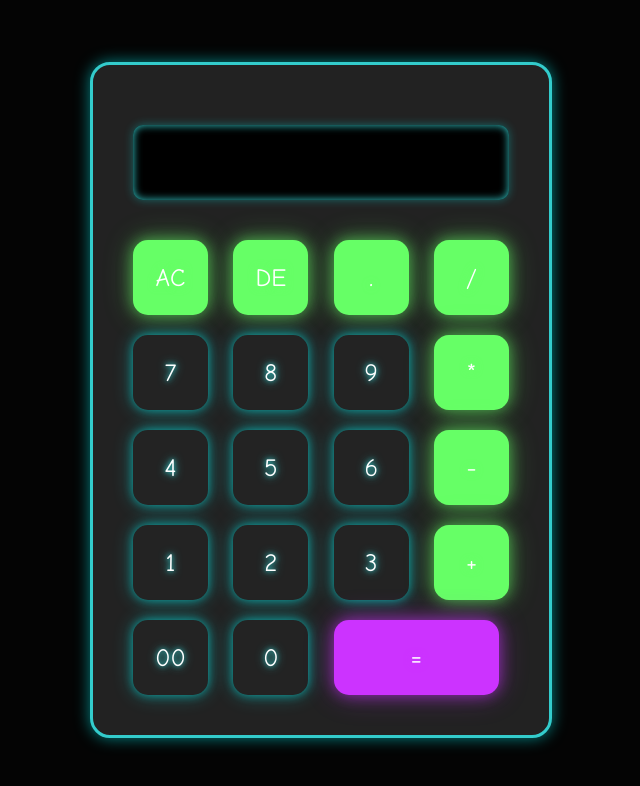
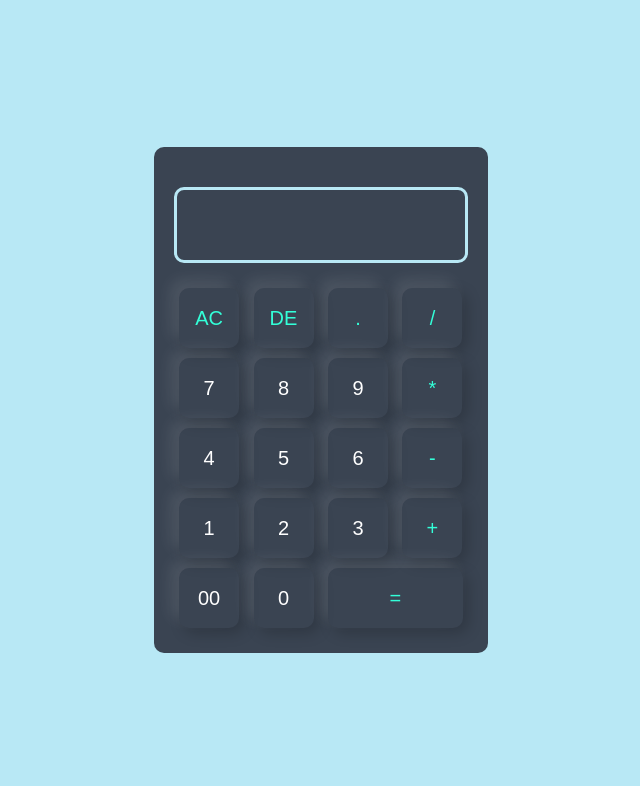
Before and after one commit to artherbhion/Calculator, a plain HTML site: page index.html in a window 1280 px wide. Shown: the whole page, without its empty margins (319-959 px from the left). Drawn offline with Linux system fonts and the light colour scheme.

Commit message:
changed styles sheet to style.css

```diff
--- a/index.html
+++ b/index.html
@@ -3,7 +3,7 @@
 <head>
     <meta name="viewport" content="width=device-width,initial-scale=1.0">
     <title>Arther's Calculator</title>
-    <link rel="stylesheet" href="styles1.css">
+    <link rel="stylesheet" href="styles.css">
 </head>
 <body>
     <div class="container">
```
